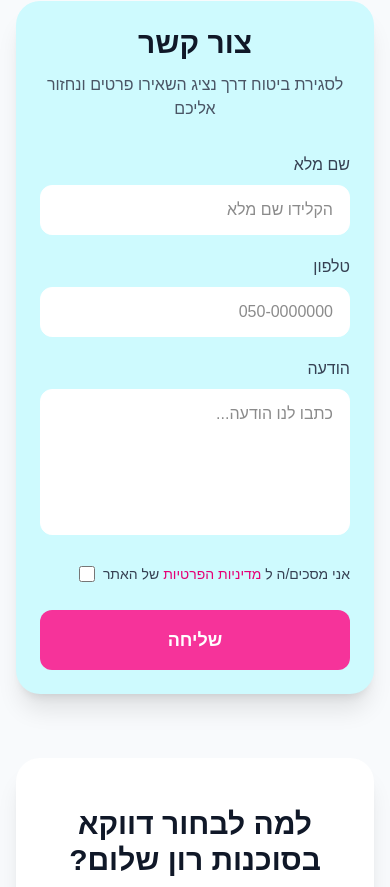
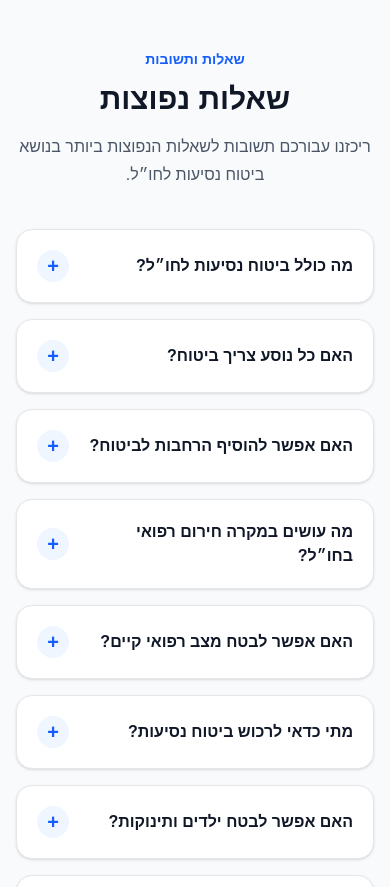
Before and after one commit to EliranTakiya/ron-shalom-travel-insurance, a Next.js app: page / in a window 390 px wide. Shown: the part 4180-5067 px from the top of the page. Built offline with nearby package versions, Linux system fonts and the light colour scheme.

Commit message:
Add FAQ section and navigation

```diff
--- a/src/app/page.tsx
+++ b/src/app/page.tsx
@@ -1484,6 +1484,152 @@ export default function Home() {
 
       </section>
 
+      {/* ================= שאלות נפוצות ================= */}
+      <section
+        id="faq"
+        className="mx-auto mt-16 w-full max-w-5xl scroll-mt-24 px-4 pb-8"
+      >
+        <div className="text-center">
+          <div className="mb-3 text-sm font-bold text-blue-600">
+            שאלות ותשובות
+          </div>
+
+          <h2 className="text-3xl font-extrabold text-gray-900 md:text-4xl">
+            שאלות נפוצות
+          </h2>
+
+          <p className="mx-auto mt-4 max-w-2xl text-base leading-7 text-gray-600">
+            ריכזנו עבורכם תשובות לשאלות הנפוצות ביותר בנושא ביטוח נסיעות לחו״ל.
+          </p>
+        </div>
+
+        <div className="mt-10 space-y-4">
+
+          <details className="group rounded-2xl border border-gray-200 bg-white shadow-sm transition hover:shadow-md">
+            <summary className="flex cursor-pointer list-none items-center justify-between gap-4 p-5 font-bold text-gray-900 md:p-6">
+              <span>מה כולל ביטוח נסיעות לחו״ל?</span>
+
+              <span className="flex h-8 w-8 shrink-0 items-center justify-center rounded-full bg-blue-50 text-xl text-blue-600 transition-transform duration-200 group-open:rotate-45">
+                +
+              </span>
+            </summary>
+
+            <div className="border-t border-gray-100 px-5 pb-6 pt-4 text-sm leading-7 text-gray-600 md:px-6">
+              ביטוח נסיעות לחו״ל יכול לכלול כיסויים שונים בהתאם לתוכנית ולחברת
+              הביטוח, כגון הוצאות רפואיות, כבודה, ביטול או קיצור נסיעה והרחבות
+              נוספות. מומלץ לבדוק את תנאי הפוליסה והכיסויים לפני הרכישה.
+            </div>
+          </details>
+
+          <details className="group rounded-2xl border border-gray-200 bg-white shadow-sm transition hover:shadow-md">
+            <summary className="flex cursor-pointer list-none items-center justify-between gap-4 p-5 font-bold text-gray-900 md:p-6">
+              <span>האם כל נוסע צריך ביטוח?</span>
+
+              <span className="flex h-8 w-8 shrink-0 items-center justify-center rounded-full bg-blue-50 text-xl text-blue-600 transition-transform duration-200 group-open:rotate-45">
+                +
+              </span>
+            </summary>
+
+            <div className="border-t border-gray-100 px-5 pb-6 pt-4 text-sm leading-7 text-gray-600 md:px-6">
+              מומלץ להתאים את הביטוח לכל אחד מהנוסעים בהתאם לגילו, מצבו ולצרכים
+              שלו. בעת מילוי הטופס באתר ניתן להזין את מספר הנוסעים ואת גיליהם.
+            </div>
+          </details>
+
+          <details className="group rounded-2xl border border-gray-200 bg-white shadow-sm transition hover:shadow-md">
+            <summary className="flex cursor-pointer list-none items-center justify-between gap-4 p-5 font-bold text-gray-900 md:p-6">
+              <span>האם אפשר להוסיף הרחבות לביטוח?</span>
+
+              <span className="flex h-8 w-8 shrink-0 items-center justify-center rounded-full bg-blue-50 text-xl text-blue-600 transition-transform duration-200 group-open:rotate-45">
+                +
+              </span>
+            </summary>
+
+            <div className="border-t border-gray-100 px-5 pb-6 pt-4 text-sm leading-7 text-gray-600 md:px-6">
+              כן. בהתאם לתוכנית הביטוח ולחברה ניתן לבחור הרחבות שונות, כגון כבודה,
+              הריון, ספורט אתגרי, סקי, מצב רפואי קיים וביטול או קיצור נסיעה.
+            </div>
+          </details>
+
+          <details className="group rounded-2xl border border-gray-200 bg-white shadow-sm transition hover:shadow-md">
+            <summary className="flex cursor-pointer list-none items-center justify-between gap-4 p-5 font-bold text-gray-900 md:p-6">
+              <span>מה עושים במקרה חירום רפואי בחו״ל?</span>
+
+              <span className="flex h-8 w-8 shrink-0 items-center justify-center rounded-full bg-blue-50 text-xl text-blue-600 transition-transform duration-200 group-open:rotate-45">
+                +
+              </span>
+            </summary>
+
+            <div className="border-t border-gray-100 px-5 pb-6 pt-4 text-sm leading-7 text-gray-600 md:px-6">
+              במקרה חירום יש לפנות לקבלת טיפול רפואי בהתאם למצב ולפעול לפי
+              ההנחיות של חברת הביטוח. חשוב לשמור מסמכים, סיכומים רפואיים וקבלות
+              הקשורים לטיפול.
+            </div>
+          </details>
+
+          <details className="group rounded-2xl border border-gray-200 bg-white shadow-sm transition hover:shadow-md">
+            <summary className="flex cursor-pointer list-none items-center justify-between gap-4 p-5 font-bold text-gray-900 md:p-6">
+              <span>האם אפשר לבטח מצב רפואי קיים?</span>
+
+              <span className="flex h-8 w-8 shrink-0 items-center justify-center rounded-full bg-blue-50 text-xl text-blue-600 transition-transform duration-200 group-open:rotate-45">
+                +
+              </span>
+            </summary>
+
+            <div className="border-t border-gray-100 px-5 pb-6 pt-4 text-sm leading-7 text-gray-600 md:px-6">
+              בחלק מתוכניות הביטוח קיימת אפשרות להרחבה עבור מצב רפואי קיים,
+              בכפוף לתנאי חברת הביטוח, להצהרה הרפואית ולתנאי הפוליסה.
+            </div>
+          </details>
+
+          <details className="group rounded-2xl border border-gray-200 bg-white shadow-sm transition hover:shadow-md">
+            <summary className="flex cursor-pointer list-none items-center justify-between gap-4 p-5 font-bold text-gray-900 md:p-6">
+              <span>מתי כדאי לרכוש ביטוח נסיעות?</span>
+
+              <span className="flex h-8 w-8 shrink-0 items-center justify-center rounded-full bg-blue-50 text-xl text-blue-600 transition-transform duration-200 group-open:rotate-45">
+                +
+              </span>
+            </summary>
+
+            <div className="border-t border-gray-100 px-5 pb-6 pt-4 text-sm leading-7 text-gray-600 md:px-6">
+              מומלץ להסדיר את ביטוח הנסיעות לפני היציאה מהארץ ולוודא שתאריכי
+              הביטוח תואמים את תקופת הנסיעה המתוכננת.
+            </div>
+          </details>
+
+          <details className="group rounded-2xl border border-gray-200 bg-white shadow-sm transition hover:shadow-md">
+            <summary className="flex cursor-pointer list-none items-center justify-between gap-4 p-5 font-bold text-gray-900 md:p-6">
+              <span>האם אפשר לבטח ילדים ותינוקות?</span>
+
+              <span className="flex h-8 w-8 shrink-0 items-center justify-center rounded-full bg-blue-50 text-xl text-blue-600 transition-transform duration-200 group-open:rotate-45">
+                +
+              </span>
+            </summary>
+
+            <div className="border-t border-gray-100 px-5 pb-6 pt-4 text-sm leading-7 text-gray-600 md:px-6">
+              כן. ניתן להזין באתר את מספר המבוגרים, הילדים והתינוקות ולבחון את
+              אפשרויות הביטוח בהתאם לגיל ולתנאי התוכנית.
+            </div>
+          </details>
+
+          <details className="group rounded-2xl border border-gray-200 bg-white shadow-sm transition hover:shadow-md">
+            <summary className="flex cursor-pointer list-none items-center justify-between gap-4 p-5 font-bold text-gray-900 md:p-6">
+              <span>איך בוחרים את הביטוח המתאים לי?</span>
+
+              <span className="flex h-8 w-8 shrink-0 items-center justify-center rounded-full bg-blue-50 text-xl text-blue-600 transition-transform duration-200 group-open:rotate-45">
+                +
+              </span>
+            </summary>
+
+            <div className="border-t border-gray-100 px-5 pb-6 pt-4 text-sm leading-7 text-gray-600 md:px-6">
+              מתחילים בהזנת פרטי הנסיעה, הנוסעים וההרחבות הרצויות. לאחר מכן ניתן
+              להשוות בין האפשרויות המוצגות ולבחור את התוכנית המתאימה לכם בהתאם
+              לכיסויים, למחיר ולתנאי הפוליסה.
+            </div>
+          </details>
+
+        </div>
+      </section>
       {/* =========================
           צור קשר
       ========================= */}
--- a/src/components/Header.tsx
+++ b/src/components/Header.tsx
@@ -94,6 +94,13 @@ export default function Header() {
 
           <button
             type="button"
+            onClick={() => goToSection("faq")}
+            className="cursor-pointer font-medium text-gray-700 transition hover:text-blue-700"
+          >
+            שאלות נפוצות
+          </button>
+          <button
+            type="button"
             onClick={() => goToSection("contact")}
             className="cursor-pointer font-medium text-gray-700 transition hover:text-blue-700"
           >
@@ -114,8 +121,8 @@ export default function Header() {
 
       <div
         className={`overflow-hidden transition-all duration-500 ease-in-out md:hidden ${menuOpen
-            ? "max-h-96 opacity-100"
-            : "max-h-0 opacity-0"
+          ? "max-h-96 opacity-100"
+          : "max-h-0 opacity-0"
           }`}
       >
         <nav className="border-t bg-white">
```
